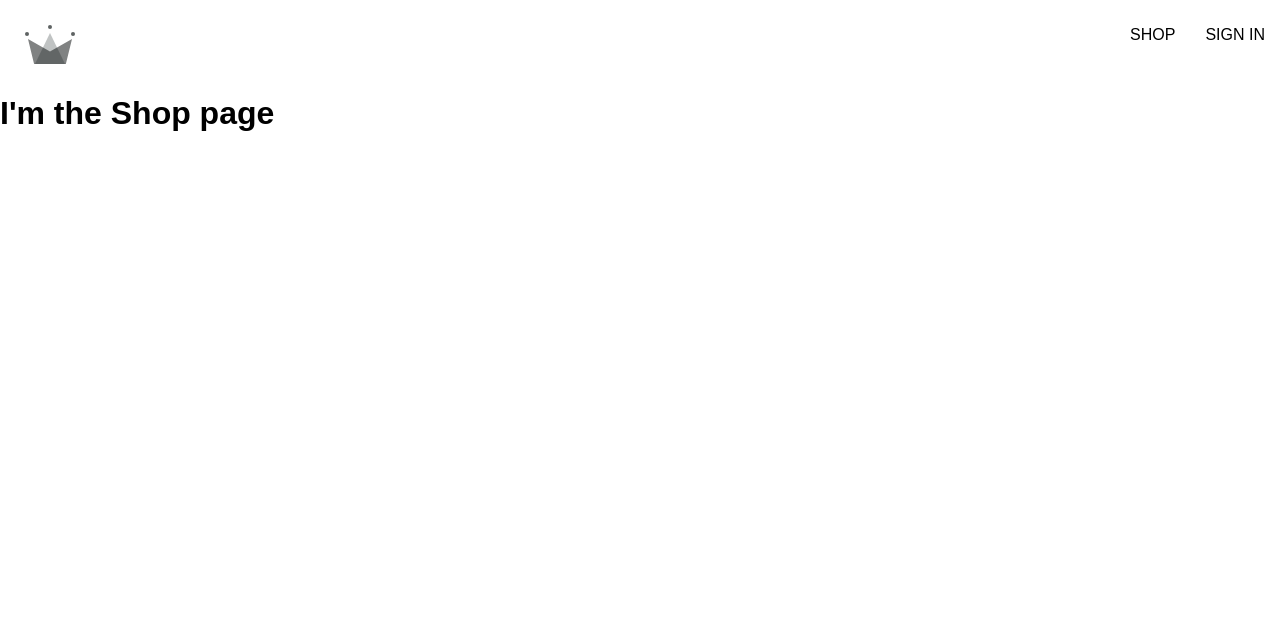
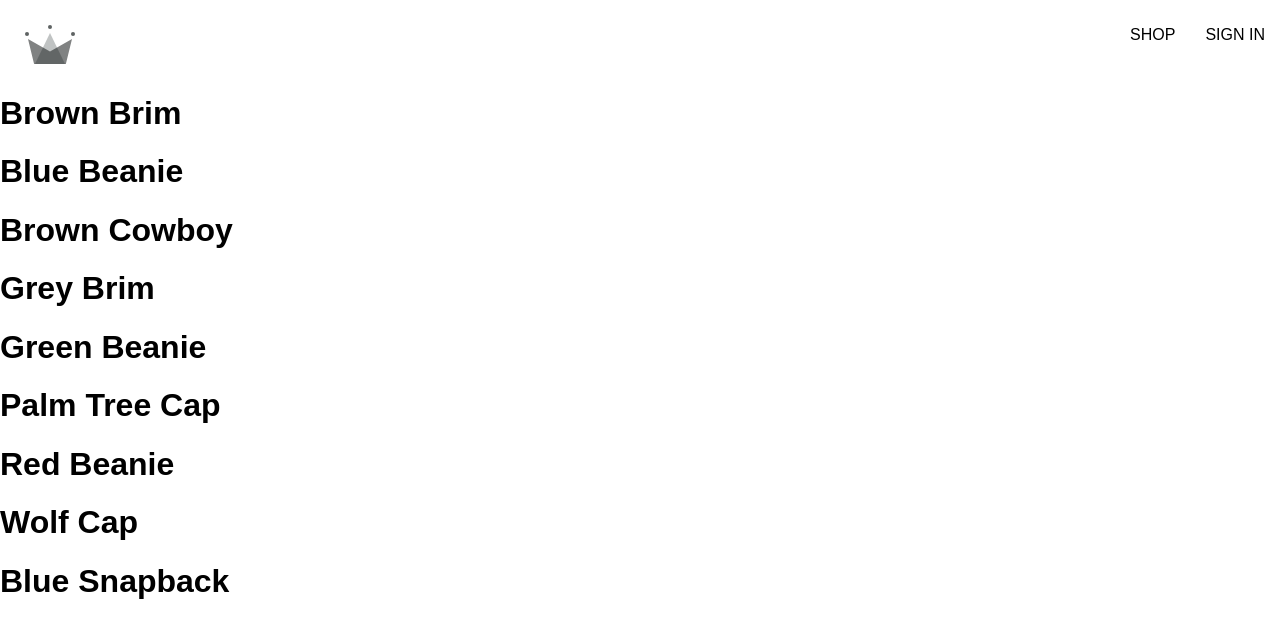
Before and after one commit to bky201/star-clothing, a React (Create React App) app: page /shop in a window 1280 px wide. Shown: the top 638 px of the page. Built offline with nearby package versions, Linux system fonts and the light colour scheme; no server answers; a web font is replaced by a local one.

Commit message:
Create Products context

```diff
--- a/src/App.js
+++ b/src/App.js
@@ -3,12 +3,10 @@
 import Home from "./routes/home/home.component";
 import Navigation from "./routes/navigation/navigation.component";
 import Authentication from "./routes/authentication/authentication.component";
+import Shop from "./routes/shop/shop.component";
 
 
 
-const Shop = () => {
-  return <h1>I'm the Shop page</h1>;
-}
 
 const App = () => {
   return (
--- /dev/null
+++ b/src/contexts/products.context.jsx
@@ -0,0 +1,15 @@
+import { createContext, useState } from "react";
+
+import PRODUCTS from "../shop-data.json";
+
+export const ProductsContext = createContext({
+    products: []
+});
+
+export const ProductsProvider = ({children}) => {
+    const [products, setProducts] = useState(PRODUCTS);
+    const value = { products };
+    return (
+        <ProductsContext.Provider value={value}>{children}</ProductsContext.Provider>
+    )
+}
--- a/src/index.js
+++ b/src/index.js
@@ -2,6 +2,7 @@
 import ReactDOM from "react-dom/client";
 import { BrowserRouter } from "react-router-dom";
 import { UserProvider } from "./contexts/user.context";
+import { ProductsProvider } from "./contexts/products.context";
 
 import "./index.scss";
 import App from "./App";
@@ -12,7 +13,9 @@
   <React.StrictMode>
     <BrowserRouter>
       <UserProvider>
+        <ProductsProvider>
         <App />
+        </ProductsProvider>
       </UserProvider>
     </BrowserRouter>
   </React.StrictMode>
--- /dev/null
+++ b/src/routes/shop/shop.component.jsx
@@ -0,0 +1,20 @@
+import { useContext } from "react";
+
+import { ProductsContext } from "../../contexts/products.context";
+
+const Shop = () => {
+    const { products } = useContext(ProductsContext);
+    return (
+        <div>
+            {
+                products.map(({ id, name }) => (
+                    <div key={id}>
+                        <h1>{name}</h1>
+                    </div>
+                ))
+            }
+        </div>
+    );
+};
+
+export default Shop;
--- /dev/null
+++ b/src/shop-data.json
@@ -0,0 +1,56 @@
+[
+    {
+      "id": 1,
+      "name": "Brown Brim",
+      "imageUrl": "https://i.ibb.co/ZYW3VTp/brown-brim.png",
+      "price": 25
+    },
+    {
+      "id": 2,
+      "name": "Blue Beanie",
+      "imageUrl": "https://i.ibb.co/ypkgK0X/blue-beanie.png",
+      "price": 18
+    },
+    {
+      "id": 3,
+      "name": "Brown Cowboy",
+      "imageUrl": "https://i.ibb.co/QdJwgmp/brown-cowboy.png",
+      "price": 35
+    },
+    {
+      "id": 4,
+      "name": "Grey Brim",
+      "imageUrl": "https://i.ibb.co/RjBLWxB/grey-brim.png",
+      "price": 25
+    },
+    {
+      "id": 5,
+      "name": "Green Beanie",
+      "imageUrl": "https://i.ibb.co/YTjW3vF/green-beanie.png",
+      "price": 18
+    },
+    {
+      "id": 6,
+      "name": "Palm Tree Cap",
+      "imageUrl": "https://i.ibb.co/rKBDvJX/palm-tree-cap.png",
+      "price": 14
+    },
+    {
+      "id": 7,
+      "name": "Red Beanie",
+      "imageUrl": "https://i.ibb.co/bLB646Z/red-beanie.png",
+      "price": 18
+    },
+    {
+      "id": 8,
+      "name": "Wolf Cap",
+      "imageUrl": "https://i.ibb.co/1f2nWMM/wolf-cap.png",
+      "price": 14
+    },
+    {
+      "id": 9,
+      "name": "Blue Snapback",
+      "imageUrl": "https://i.ibb.co/X2VJP2W/blue-snapback.png",
+      "price": 16
+    }
+  ]
```
